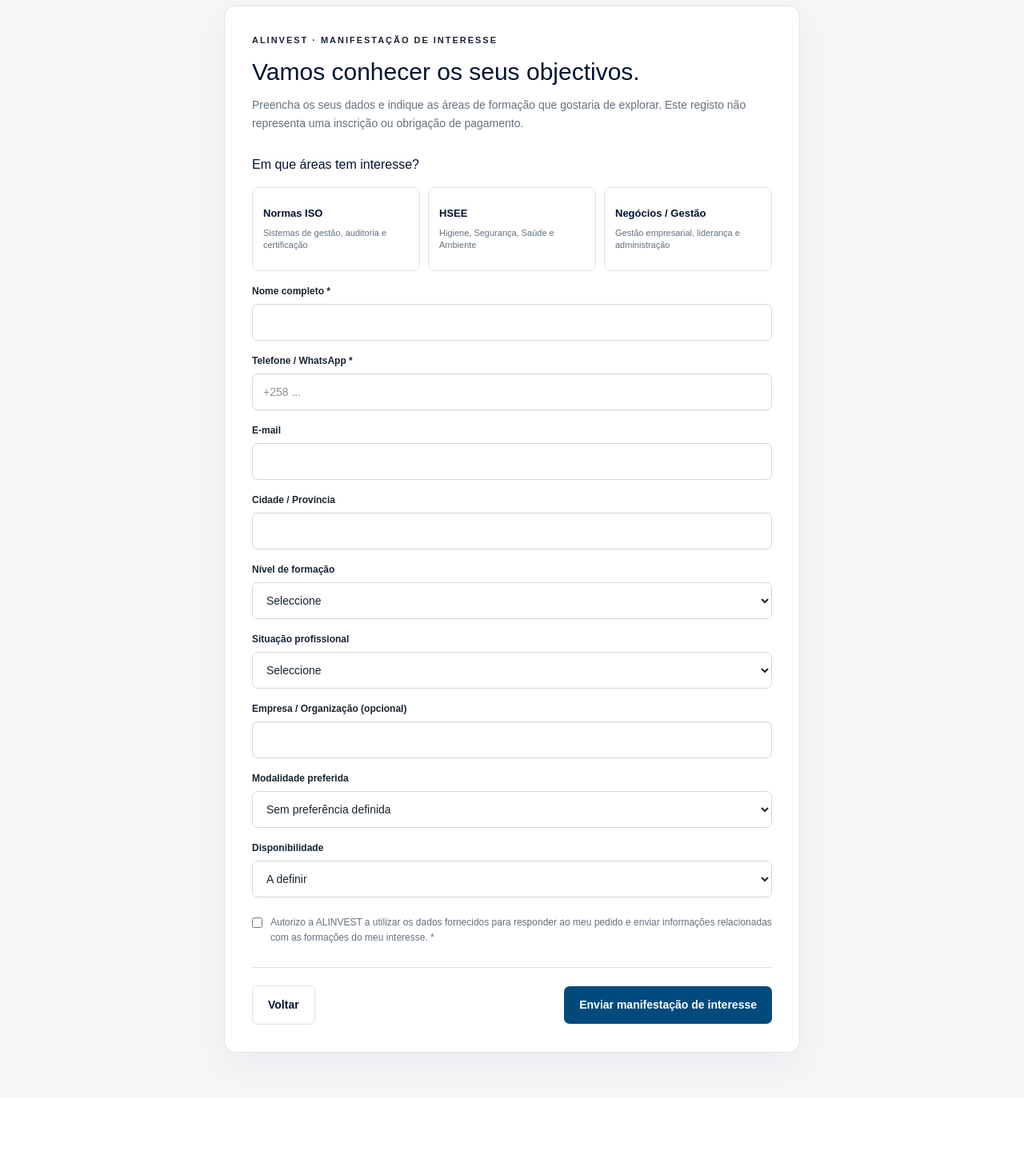
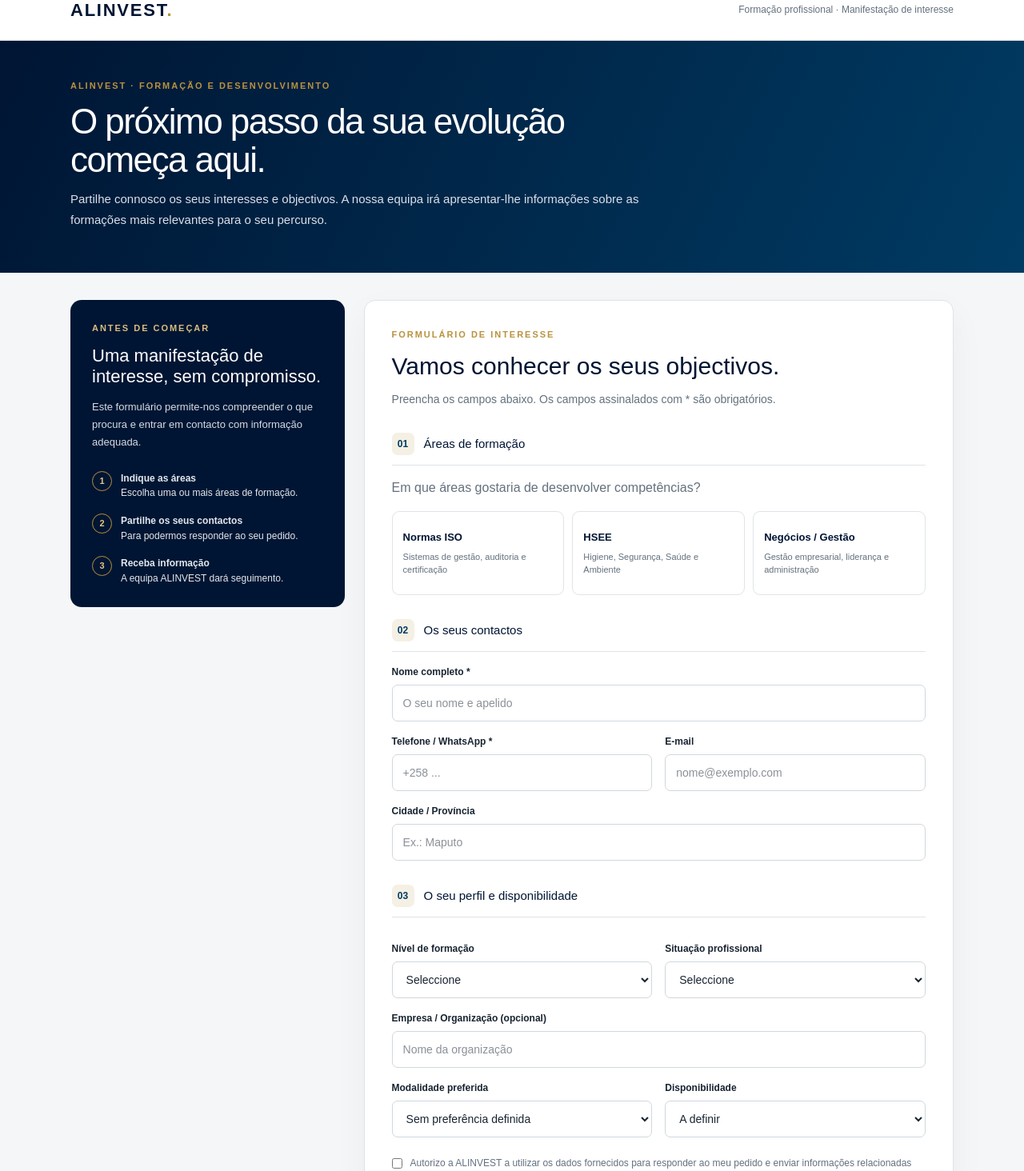
Before and after one commit to acjl-mz/alinvest_CRM, a Next.js app: page /interesse in a window 1280 px wide. Shown: the part 26-1490 px from the top of the page at 80% size. Before the commit the page ends 1398 px from the top, so only its background shows below. Built offline with nearby package versions, Linux system fonts and the light colour scheme.

Commit message:
Redesign responsive ALINVEST interest form

```diff
--- a/app/interesse/InterestForm.tsx
+++ b/app/interesse/InterestForm.tsx
@@ -33,18 +33,69 @@ export default function InterestForm({ initialSegment = "" }: { initialSegment?:
     } catch(err) { setError(err instanceof Error?err.message:"Ocorreu um erro. Tente novamente."); }
     finally { setLoading(false); }
   }
-  return <main className="form-wrap"><div style={{maxWidth:720,margin:"auto"}}><Link href="/" className="brand">ALINVEST<span>.</span></Link><div className="form-card">{done?<div className="success"><div className="success-mark">✓</div><div className="eyebrow" style={{color:"var(--green)"}}>PEDIDO RECEBIDO</div><h1>Obrigado pelo seu interesse!</h1><p>A sua manifestação foi enviada à equipa ALINVEST. Poderemos entrar em contacto para partilhar informações sobre as formações seleccionadas.</p><Link className="btn" href="/">Voltar à página inicial</Link></div>:<><div className="eyebrow" style={{color:"var(--green)"}}>ALINVEST · MANIFESTAÇÃO DE INTERESSE</div><h1>Vamos conhecer os seus objectivos.</h1><p>Preencha os seus dados e indique as áreas de formação que gostaria de explorar. Este registo não representa uma inscrição ou obrigação de pagamento.</p><form onSubmit={submit}><h3 style={{color:"var(--navy)",marginTop:28}}>Em que áreas tem interesse?</h3><div className="choice-grid">{segments.map(s=><button type="button" key={s.slug} onClick={()=>toggle(s.slug)} className={`choice ${selected.includes(s.slug)?"active":""}`}><strong>{s.name} {s.slug===campaignSegment?"· Campanha":selected.includes(s.slug)?"✓":""}</strong><small>{s.detail}</small></button>)}</div>
-    <div className="field"><label htmlFor="full_name">Nome completo *</label><input id="full_name" name="full_name" value={values.full_name} onChange={update} required minLength={3} autoComplete="name" /></div>
-    <div className="field"><label htmlFor="phone">Telefone / WhatsApp *</label><input id="phone" name="phone" value={values.phone} onChange={update} required autoComplete="tel" placeholder="+258 ..." /></div>
-    <div className="field"><label htmlFor="email">E-mail</label><input id="email" name="email" type="email" value={values.email} onChange={update} autoComplete="email" /></div>
-    <div className="field"><label htmlFor="city">Cidade / Província</label><input id="city" name="city" value={values.city} onChange={update} /></div>
+  return <main className="form-wrap">
+    <div className="form-topbar"><div className="form-topbar-inner">
+      <Link href="/" className="brand">ALINVEST<span>.</span></Link>
+      <span className="form-topbar-note">Formação profissional · Manifestação de interesse</span>
+    </div></div>
+    <section className="form-hero"><div className="form-hero-inner">
+      <div className="eyebrow">ALINVEST · FORMAÇÃO E DESENVOLVIMENTO</div>
+      <h1>O próximo passo da sua evolução começa aqui.</h1>
+      <p>Partilhe connosco os seus interesses e objectivos. A nossa equipa irá apresentar-lhe informações sobre as formações mais relevantes para o seu percurso.</p>
+    </div></section>
+    <div className="form-layout">
+      <aside className="form-aside">
+        <div className="eyebrow">Antes de começar</div>
+        <h2>Uma manifestação de interesse, sem compromisso.</h2>
+        <p>Este formulário permite-nos compreender o que procura e entrar em contacto com informação adequada.</p>
+        <div className="form-aside-list">
+          <div className="form-aside-item"><span className="form-aside-number">1</span><span><strong>Indique as áreas</strong><br/>Escolha uma ou mais áreas de formação.</span></div>
+          <div className="form-aside-item"><span className="form-aside-number">2</span><span><strong>Partilhe os seus contactos</strong><br/>Para podermos responder ao seu pedido.</span></div>
+          <div className="form-aside-item"><span className="form-aside-number">3</span><span><strong>Receba informação</strong><br/>A equipa ALINVEST dará seguimento.</span></div>
+        </div>
+      </aside>
+      <section className="form-card">
+        {done ? <div className="success">
+          <div className="success-mark">✓</div><div className="eyebrow">PEDIDO RECEBIDO</div>
+          <h1>Obrigado pelo seu interesse!</h1>
+          <p>A sua manifestação foi enviada à equipa ALINVEST. Poderemos entrar em contacto para partilhar informações sobre as formações seleccionadas.</p>
+          <Link className="btn" href="/">Voltar à página inicial</Link>
+        </div> : <>
+          <div className="eyebrow">FORMULÁRIO DE INTERESSE</div>
+          <h1>Vamos conhecer os seus objectivos.</h1>
+          <p>Preencha os campos abaixo. Os campos assinalados com * são obrigatórios.</p>
+          <form onSubmit={submit}>
+            <div className="form-section-title"><span>01</span><h3>Áreas de formação</h3></div>
+            <p className="muted">Em que áreas gostaria de desenvolver competências?</p>
+            <div className="choice-grid">{segments.map(s=><button type="button" key={s.slug} onClick={()=>toggle(s.slug)} className={`choice ${selected.includes(s.slug)?"active":""}`}>
+              <strong>{s.name} {s.slug===campaignSegment?"· Campanha":selected.includes(s.slug)?"✓":""}</strong><small>{s.detail}</small>
+            </button>)}</div>
+
+            <div className="form-section-title"><span>02</span><h3>Os seus contactos</h3></div>
+            <div className="field"><label htmlFor="full_name">Nome completo *</label><input id="full_name" name="full_name" value={values.full_name} onChange={update} required minLength={3} autoComplete="name" placeholder="O seu nome e apelido"/></div>
+            <div className="form-grid-two">
+              <div className="field"><label htmlFor="phone">Telefone / WhatsApp *</label><input id="phone" name="phone" value={values.phone} onChange={update} required autoComplete="tel" placeholder="+258 ..."/></div>
+              <div className="field"><label htmlFor="email">E-mail</label><input id="email" name="email" type="email" value={values.email} onChange={update} autoComplete="email" placeholder="nome@exemplo.com"/></div>
+            </div>
+            <div className="field"><label htmlFor="city">Cidade / Província</label><input id="city" name="city" value={values.city} onChange={update} placeholder="Ex.: Maputo"/></div>
+
+            <div className="form-section-title"><span>03</span><h3>O seu perfil e disponibilidade</h3></div>
+            <div className="form-grid-two">
               <div className="field"><label htmlFor="education_level">Nível de formação</label><select id="education_level" name="education_level" value={values.education_level} onChange={update}><option value="">Seleccione</option>{["Ensino básico","Ensino secundário","Técnico-profissional","Licenciatura","Pós-graduação / Mestrado","Doutoramento","Outro"].map(x=><option key={x}>{x}</option>)}</select></div>
               <div className="field"><label htmlFor="professional_status">Situação profissional</label><select id="professional_status" name="professional_status" value={values.professional_status} onChange={update}><option value="">Seleccione</option>{statuses.map(x=><option key={x}>{x}</option>)}</select></div>
-    <div className="field"><label htmlFor="organization">Empresa / Organização (opcional)</label><input id="organization" name="organization" value={values.organization} onChange={update} /></div>
+            </div>
+            <div className="field"><label htmlFor="organization">Empresa / Organização (opcional)</label><input id="organization" name="organization" value={values.organization} onChange={update} placeholder="Nome da organização"/></div>
+            <div className="form-grid-two">
               <div className="field"><label htmlFor="preferred_mode">Modalidade preferida</label><select id="preferred_mode" name="preferred_mode" value={values.preferred_mode} onChange={update}><option value="">Sem preferência definida</option><option>Presencial</option><option>Online</option><option>Híbrida</option></select></div>
               <div className="field"><label htmlFor="preferred_schedule">Disponibilidade</label><select id="preferred_schedule" name="preferred_schedule" value={values.preferred_schedule} onChange={update}><option value="">A definir</option><option>Durante a semana</option><option>Fins de semana</option><option>Período laboral</option><option>Período pós-laboral</option><option>Flexível</option></select></div>
-    <label style={{display:"flex",alignItems:"flex-start",gap:10,fontSize:12,lineHeight:1.6,color:"var(--muted)",marginTop:22}}><input type="checkbox" checked={consent} onChange={e=>setConsent(e.target.checked)} style={{marginTop:3}}/> Autorizo a ALINVEST a utilizar os dados fornecidos para responder ao meu pedido e enviar informações relacionadas com as formações do meu interesse. *</label>
+            </div>
+            <label className="consent-label"><input type="checkbox" checked={consent} onChange={e=>setConsent(e.target.checked)}/> <span>Autorizo a ALINVEST a utilizar os dados fornecidos para responder ao meu pedido e enviar informações relacionadas com as formações do meu interesse. *</span></label>
             {error&&<div className="error" role="alert">{error}</div>}
             <div className="form-actions"><Link href="/" className="btn secondary">Voltar</Link><button className="btn" type="submit" disabled={loading}>{loading?"A enviar...":"Enviar manifestação de interesse"}</button></div>
-  </form></>}</div></div></main>;
+          </form>
+          <p className="form-footnote">Os seus dados serão utilizados apenas para o seguimento deste pedido, nos termos da autorização prestada.</p>
+        </>}
+      </section>
+    </div>
+  </main>;
 }
```
Lines whose indentation alone changed are shown as unchanged.
